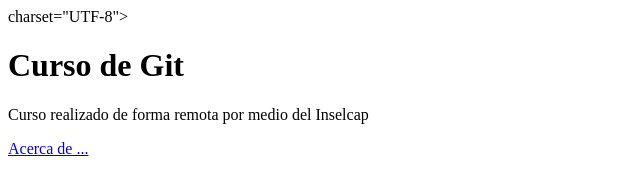
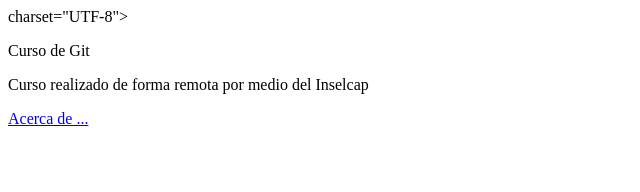
Before and after one commit to gumjc/practica-final-git, a plain HTML site: page index.html in a window 1280 px wide. Shown: the whole page, without its empty margins (0-640 px from the left). Drawn offline with Linux system fonts and the light colour scheme.

Commit message:
Revert "Se agrego titulo de Curso Git"
This reverts commit 3e41f7337bb048332f45c582f536cf6876b4c40b.

```diff
--- a/index.html
+++ b/index.html
@@ -5,7 +5,7 @@
 		<title>Practica Final de Git</title>
 	</head>
 	<body>
-		<h1>Curso de Git </h1>
+		<p>Curso de Git </p>
 		<p>Curso realizado de forma remota por medio del Inselcap </p>
 		<a href="about.html">Acerca de ...</a>
 	</body>
```
